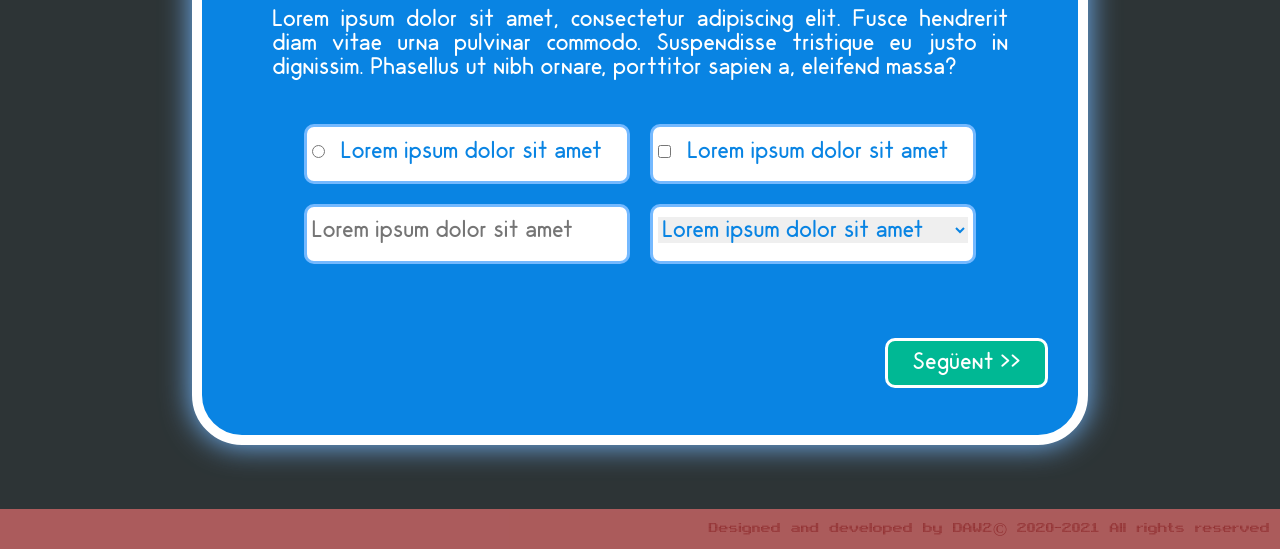
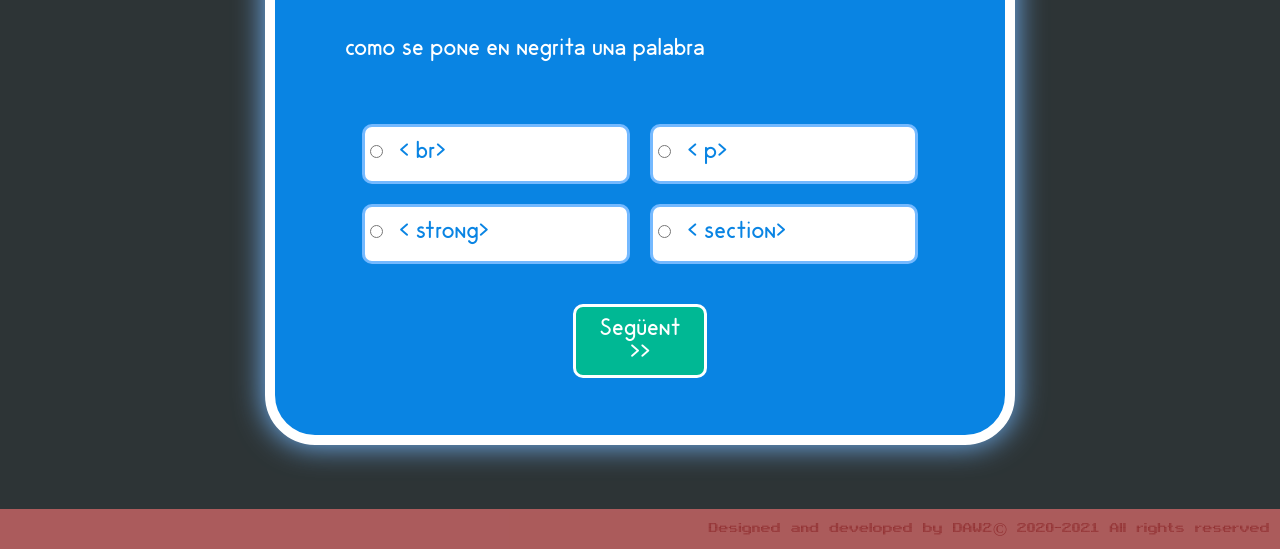
Before and after one commit to IsmaBarroso7/Activitat_ITtraining, a plain HTML site: page index.html in a window 1280 px wide. Shown: the part 251-800 px from the top of the page. Drawn offline with Linux system fonts and the light colour scheme.

Commit message:
primerapregunta

```diff
--- a/index.html
+++ b/index.html
@@ -1,5 +1,6 @@
 <!doctype html>
 <html lang="ca">
+
 <head>
   <meta charset="utf-8">
   <title>ITtraining</title>
@@ -21,100 +22,111 @@
         <section id="pregunta-1">
           <h2>Pregunta #1</h2>
           <div class="enunciat">
-              <p>Lorem ipsum dolor sit amet, consectetur adipiscing elit. Fusce hendrerit diam vitae urna pulvinar commodo. Suspendisse tristique eu justo in dignissim. Phasellus ut nibh ornare, porttitor sapien a, eleifend massa?</p>
+            <p>como se pone en negrita una palabra</p>
           </div>
           <div class="respostes">
+
             <div>
               <input type="radio" id="exemple-1-1" />
               &nbsp;&nbsp;
-                <label for="exemple-1">Lorem ipsum dolor sit amet</label>
+              <label for="exemple-1">
+                < br>
+              </label>
             </div>
+
             <div>
-                <input type="checkbox" id="exemple-1-2" />
+              <input type="radio" id="exemple-1-1" />
               &nbsp;&nbsp;
-                <label for="exemple-2">Lorem ipsum dolor sit amet</label>
+              <label for="exemple-1">
+                < p>
+              </label>
             </div>
+
             <div>
-                <input type="text" id="exemple-1-3" name="resposta-1" placeholder="Lorem ipsum dolor sit amet" />
+              <input type="radio" id="exemple-1-1" />
+              &nbsp;&nbsp;
+              <label for="exemple-1">
+                < strong>
+              </label>
             </div>
+
             <div>
-                <select id="exemple-1-4">
-                  <option>Lorem ipsum dolor sit amet</option>
-                  <option>Lorem ipsum dolor sit amet</option>
-                  <option>Lorem ipsum dolor sit amet</option>
-                  <option>Lorem ipsum dolor sit amet</option>
-                </select>
+              <input type="radio" id="exemple-1-1" />
+              &nbsp;&nbsp;
+              <label for="exemple-1">
+                < section>
+              </label>
             </div>
-            </div> <!-- FINAL <div class="respostes">-->
+
             <button>Següent >></button>
         </section> <!-- FINAL <section id="pregunta-#"> -->
 
         <section id="pregunta-2">
           <h2>Pregunta #2</h2>
           <div class="enunciat">
-              <p>Lorem ipsum dolor sit amet, consectetur adipiscing elit. Fusce hendrerit diam vitae urna pulvinar commodo. Suspendisse tristique eu justo in dignissim. Phasellus ut nibh ornare, porttitor sapien a, eleifend massa?</p>
+            <p>donde modificamos el html normalmente</p>
           </div>
           <div class="respostes">
             <div>
-                <input type="radio" id="exemple-2-1" />
+              <input type="checkbox" id="exemple-2-2" />
               &nbsp;&nbsp;
-                <label for="exemple-1">Lorem ipsum dolor sit amet</label>
+              <label for="exemple-2">
+                < body>
+              </label>
             </div>
+            <div>
+
               <div>
                 <input type="checkbox" id="exemple-2-2" />
                 &nbsp;&nbsp;
-                <label for="exemple-2">Lorem ipsum dolor sit amet</label>
+                <label for="exemple-2">
+                  < head>
+                </label>
+              </div>
+
+              <div>
+                <input type="checkbox" id="exemple-2-2" />
+                &nbsp;&nbsp;
+                <label for="exemple-2">
+                  < article>
+                </label>
               </div>
               <div>
-                <input type="text" id="exemple-2-3" name="resposta-1" placeholder="Lorem ipsum dolor sit amet" />
+                <div>
+                  <input type="checkbox" id="exemple-2-2" />
+                  &nbsp;&nbsp;
+                  <label for="exemple-2">
+                    < section>
+                  </label>
                 </div>
                 <div>
-                <select id="exemple-2-4">
-                  <option>Lorem ipsum dolor sit amet</option>
-                  <option>Lorem ipsum dolor sit amet</option>
-                  <option>Lorem ipsum dolor sit amet</option>
-                  <option>Lorem ipsum dolor sit amet</option>
-                </select>
-              </div>
-            </div> <!-- FINAL <div class="respostes"> -->
+
                   <button>Següent >></button>
-          </section>  <!-- FINAL <section id="pregunta-#"> -->
+        </section> <!-- FINAL <section id="pregunta-#"> -->
 
         <section id="pregunta-3">
           <h2>Pregunta #3</h2>
           <div class="enunciat">
-              <p>Lorem ipsum dolor sit amet, consectetur adipiscing elit. Fusce hendrerit diam vitae urna pulvinar commodo. Suspendisse tristique eu justo in dignissim. Phasellus ut nibh ornare, porttitor sapien a, eleifend massa?</p>
+            <p>Lorem ipsum dolor sit amet, consectetur adipiscing elit. Fusce hendrerit diam vitae urna pulvinar
+              commodo. Suspendisse tristique eu justo in dignissim. Phasellus ut nibh ornare, porttitor sapien a,
+              eleifend massa?</p>
           </div>
           <div class="respostes">
             <div>
-                <input type="radio" id="exemple-3-1" />
-                &nbsp;&nbsp;
-                <label for="exemple-1">Lorem ipsum dolor sit amet</label>
+
+              <div>
+                <input type="text" id="exemple-4-3" name="resposta-1" placeholder="Lorem ipsum dolor sit amet" />
               </div>
-              <div>
-                <input type="checkbox" id="exemple-3-2" />
-                &nbsp;&nbsp;
-                <label for="exemple-2">Lorem ipsum dolor sit amet</label>
-              </div>
-              <div>
-                <input type="text" id="exemple-3-3" name="resposta-1" placeholder="Lorem ipsum dolor sit amet" />
-              </div>
-              <div>
-                <select id="exemple-3-4">
-                  <option>Lorem ipsum dolor sit amet</option>
-                  <option>Lorem ipsum dolor sit amet</option>
-                  <option>Lorem ipsum dolor sit amet</option>
-                  <option>Lorem ipsum dolor sit amet</option>
-                </select>
-              </div>
-            </div> <!-- FINAL <div class="respostes"> -->
+
               <button>Següent >></button>
-          </section>  <!-- FINAL <section id="pregunta-#"> -->
+        </section> <!-- FINAL <section id="pregunta-#"> -->
 
         <section id="pregunta-4">
           <h2>Pregunta #4</h2>
           <div class="enunciat">
-              <p>Lorem ipsum dolor sit amet, consectetur adipiscing elit. Fusce hendrerit diam vitae urna pulvinar commodo. Suspendisse tristique eu justo in dignissim. Phasellus ut nibh ornare, porttitor sapien a, eleifend massa?</p>
+            <p>Lorem ipsum dolor sit amet, consectetur adipiscing elit. Fusce hendrerit diam vitae urna pulvinar
+              commodo. Suspendisse tristique eu justo in dignissim. Phasellus ut nibh ornare, porttitor sapien a,
+              eleifend massa?</p>
           </div>
 
           <div class="respostes">
@@ -140,14 +152,15 @@
               </select>
             </div> <!-- FINAL <div class="respostes"> -->
             <button>Següent >></button>
-          </section>  <!-- FINAL <section id="pregunta-#"> -->
+        </section> <!-- FINAL <section id="pregunta-#"> -->
 
-          </form>  <!-- FINAL <form> -->
-      </article>  <!-- FINAL <article> -->
-    </main>  <!-- FINAL <main> -->
+      </form> <!-- FINAL <form> -->
+    </article> <!-- FINAL <article> -->
+  </main> <!-- FINAL <main> -->
 
   <footer>
     <span class="vermell">Designed and developed by DAW2© 2020-2021 All rights reserved</span>
   </footer>
 </body>
+
 </html>
```
Lines whose indentation alone changed are shown as unchanged.
